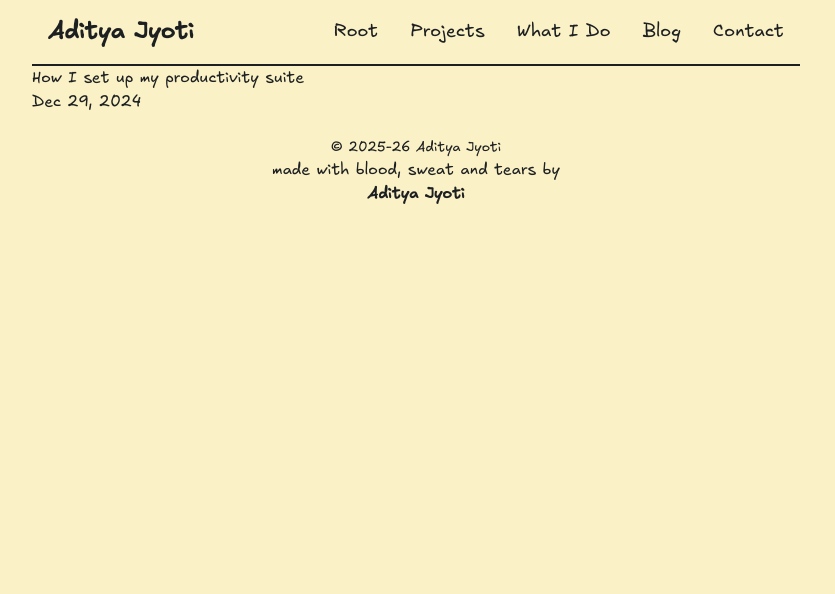
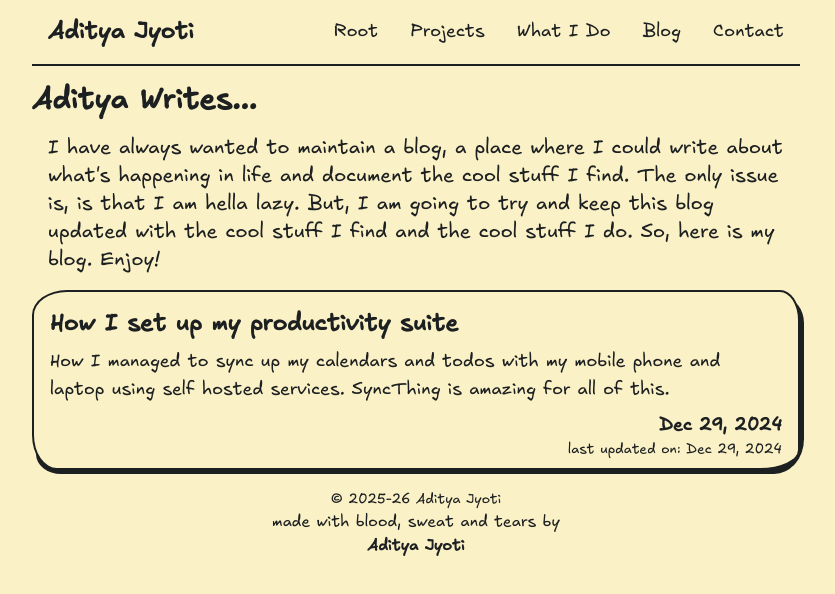
Before and after one commit to Aditya-Jyoti/adityajyoti.com, an Astro site: page /blog in a window 1280 px wide. Shown: the whole page, without its empty margins (224-1059 px from the left). Built offline with nearby package versions, Linux system fonts and the light colour scheme; Astro itself is replaced by a stand-in of ours.

```diff
--- a/src/components/Footer.astro
+++ b/src/components/Footer.astro
@@ -1,5 +1,5 @@
 <footer class="w-full flex flex-col items-center justify-center pt-6 pb-2">
   <p class="text-sm">&copy; 2025-26 Aditya Jyoti</p>
   made with blood, sweat and tears by <br />
-  <strong>Aditya Jyoti</strong>
+  <strong> <a href="https://adityajyoti.com">Aditya Jyoti</a></strong>
 </footer>
--- a/src/components/Header.astro
+++ b/src/components/Header.astro
@@ -2,14 +2,14 @@
   class="lg:flex justify-between items-center p-4 text-lg border-b-2 border-foreground hidden"
 >
   <span class="font-bold text-2xl"
-    ><a href="https://adityajyoti.com/">Aditya Jyoti</a></span
+    ><a href="https://adityajyoti.com/" class="text-foreground hover:text-foreground">Aditya Jyoti</a></span
   >
 
-  <div class="flex gap-8">
-    <a href="/#root">Root</a>
-    <a href="/#projects">Projects</a>
-    <a href="/#whatido">What I Do</a>
-    <a href="/blog">Blog</a>
-    <a href="/#contact">Contact</a>
+  <div class="flex gap-8 text-foreground hover:text-foreground">
+    <a href="/#root" class="text-foreground hover:text-foreground">Root</a>
+    <a href="/#projects" class="text-foreground hover:text-foreground">Projects</a>
+    <a href="/#whatido" class="text-foreground hover:text-foreground">What I Do</a>
+    <a href="/blog" class="text-foreground hover:text-foreground">Blog</a>
+    <a href="/#contact" class="text-foreground hover:text-foreground">Contact</a>
   </div>
 </nav>
--- a/src/content/blog/How I Set Up My Productivity Suite.md
+++ b/src/content/blog/How I Set Up My Productivity Suite.md
@@ -23,7 +23,7 @@ Going with syncing calendars first because that's what gave me the most trouble
 
 What you need is a [CalDav](https://help.one.com/hc/en-us/articles/115005586949-What-is-CalDAV) server. It's a shareable calendar which allows you to add or remove events and it gets synced for everyone with access to that caldav link.
 
-There are a lot out there for use (mentioned in [here](https://github.com/awesome-selfhosted/awesome-selfhosted?tab=readme-ov-file#calendar--contacts)) but I went ahead with [Radical](https://github.com/Kozea/Radicale) since it was quite popularly recommended in the reddit post I was reading.
+There are a lot out there for use (mentioned in [here](https://github.com/awesome-selfhosted/awesome-selfhosted?tab=readme-ov-file#calendar--contacts)) but I went ahead with [Radicale](https://github.com/Kozea/Radicale) since it was quite popularly recommended in the reddit post I was reading.
 
 Here is the `docker-compose.yml` file that I used to host this up
 
--- a/src/layouts/BlogPost.astro
+++ b/src/layouts/BlogPost.astro
@@ -28,7 +28,7 @@ const { title, description, pubDate, updatedDate, heroImage, imgDesc } = Astro.p
         <div class="flex flex-col">
           <div class="lg:text-3xl text-xl font-bold mt-4">{title}</div>
           <div class="lg:w-72 w-40 h-1 bg-foreground rounded-full"></div>
-          <div class="mt-2 lg:text-xl text-sm">by <strong><a href="/blog">Aditya Jyoti</a></strong></div>
+          <div class="mt-2 lg:text-xl text-sm">by <strong><a href="/blog" class="text-foreground">Aditya Jyoti</a></strong></div>
 
           <div class="flex flex-col w-full items-end lg:text-base text-sm">
             <div class="font-bold">
--- a/src/pages/blog/index.astro
+++ b/src/pages/blog/index.astro
@@ -24,29 +24,57 @@ const posts = (await getCollection("blog")).sort(
   >
     <Header />
     <main>
+      <div class="text-3xl font-bold pt-4">Aditya Writes...</div>
+      <div class="lg:text-xl text-lg p-4">
+        I have always wanted to maintain a blog, a place where I could write
+        about what's happening in life and document the cool stuff I find. The
+        only issue is, is that I am hella lazy. But, I am going to try and keep
+        this blog updated with the cool stuff I find and the cool stuff I do.
+        So, here is my blog. Enjoy!
+      </div>
       <section>
-        <ul>
+        <div>
           {
             posts.map(
               (post: {
                 id: any;
                 data: {
-                  title: unknown;
+                  title: string;
                   pubDate: Date;
+                  description: string;
                 };
               }) => (
-                <li>
-                  <a href={`/blog/${post.id}/`}>
-                    <h4 class="title">{post.data.title}</h4>
-                    <p class="date">
-                      <FormattedDate date={post.data.pubDate} />
-                    </p>
-                  </a>
-                </li>
+                <div class="relative">
+                  <div
+                    class={`border-2 border-foreground absolute top-0 bg-background z-10 hover:translate-x-0.5 hover:translate-y-0.5 transition-all duration-300 ease-in-out left-0 handdrawn-${Math.floor(Math.random() * 5) + 1}`}
+                  >
+                    <a
+                      href={`/blog/${post.id}/`}
+                      class="flex flex-col lg:h-44 h-72 gap-2 p-4"
+                    >
+                      <div class="lg:text-2xl text-lg font-bold">{post.data.title}</div>
+                      <div class="flex-grow lg:text-lg ">
+                        {post.data.description}
+                      </div>
+                      <div class="flex flex-col w-full items-end lg:text-lg">
+                        <div class="font-bold">
+                          <FormattedDate date={post.data.pubDate} />
+                        </div>
+                        <div class="text-sm">
+                          last updated on:
+                          <FormattedDate date={post.data.pubDate} />
+                        </div>
+                      </div>
+                    </a>
+                  </div>
+                  <div
+                    class={`border-2 border-foreground p-4 lg:h-44 h-72 bg-foreground translate-x-1 translate-y-2 handdrawn-${Math.floor(Math.random() * 5) + 1}`}
+                  ></div>
+                </div>
               )
             )
           }
-        </ul>
+        </div>
       </section>
     </main>
     <Footer />
--- a/src/styles/post.css
+++ b/src/styles/post.css
@@ -59,12 +59,12 @@ b {
 
 a {
   font-weight: bold;
-  color: var(--red);
+  color: rgb(152, 152, 26);
   transition: color 0.2s ease;
 }
 
 a:hover {
-  color: var(--purple);
+  color: rgb(211, 134, 155);
 }
 
 p {
```
